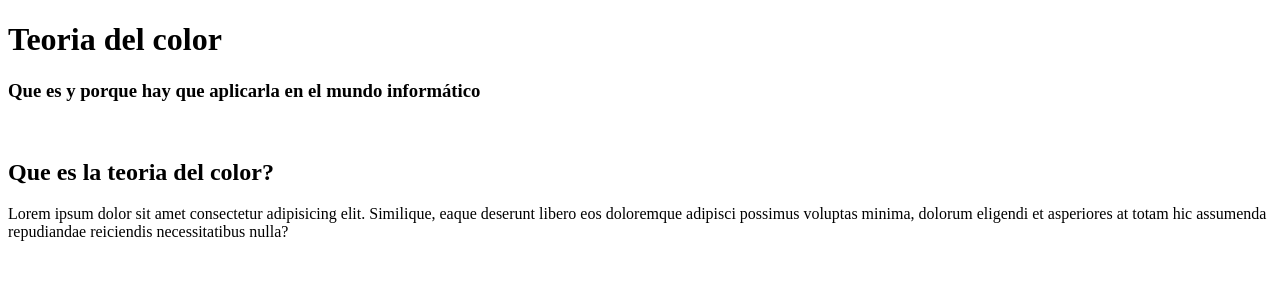
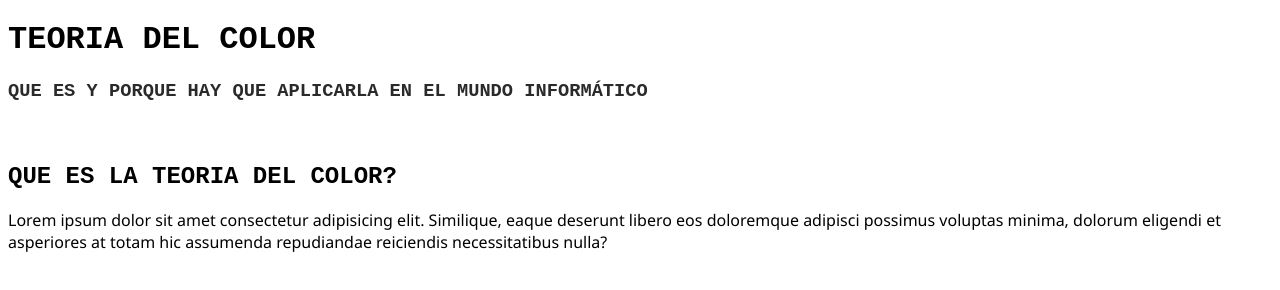
Before and after one commit to hftecnica1/pagina_web_colores, a plain HTML site: page index.html in a window 1280 px wide. Drawn offline with Linux system fonts and the light colour scheme.

Commit message:
Añadiendo estilos

```diff
--- /dev/null
+++ b/estilos.css
@@ -0,0 +1,17 @@
+h1,
+h2,
+h3,
+h4,
+h5,
+h6 {
+  text-transform: uppercase;
+  font-family: "Bahnschrift", monospace;
+}
+
+body {
+  font-family: "Segoe UI", sans-serif;
+}
+
+.subtitulo {
+  opacity: 0.83;
+}
--- a/index.html
+++ b/index.html
@@ -1,18 +1,26 @@
 <!DOCTYPE html>
 <html lang="en">
-<head>
-    <meta charset="UTF-8">
-    <meta http-equiv="X-UA-Compatible" content="IE=edge">
-    <meta name="viewport" content="width=device-width, initial-scale=1.0">
+  <head>
+    <meta charset="UTF-8" />
+    <meta http-equiv="X-UA-Compatible" content="IE=edge" />
+    <meta name="viewport" content="width=device-width, initial-scale=1.0" />
+    <link rel="stylesheet" href="estilos.css" />
     <title>Colores - Inicio</title>
-</head>
-<body>
-    <H1>Teoria del color</H1>
-    <h3>Que es y porque hay que aplicarla en el mundo informático</h3>
-    <br>
+  </head>
+  <body>
+    <h1>Teoria del color</h1>
+    <h3 class="subtitulo">
+      Que es y porque hay que aplicarla en el mundo informático
+    </h3>
+    <br />
     <article>
-        <h2>Que es la teoria del color?</h2>
-        <p>Lorem ipsum dolor sit amet consectetur adipisicing elit. Similique, eaque deserunt libero eos doloremque adipisci possimus voluptas minima, dolorum eligendi et asperiores at totam hic assumenda repudiandae reiciendis necessitatibus nulla?</p>
+      <h2>Que es la teoria del color?</h2>
+      <p>
+        Lorem ipsum dolor sit amet consectetur adipisicing elit. Similique,
+        eaque deserunt libero eos doloremque adipisci possimus voluptas minima,
+        dolorum eligendi et asperiores at totam hic assumenda repudiandae
+        reiciendis necessitatibus nulla?
+      </p>
     </article>
-</body>
+  </body>
 </html>
```
